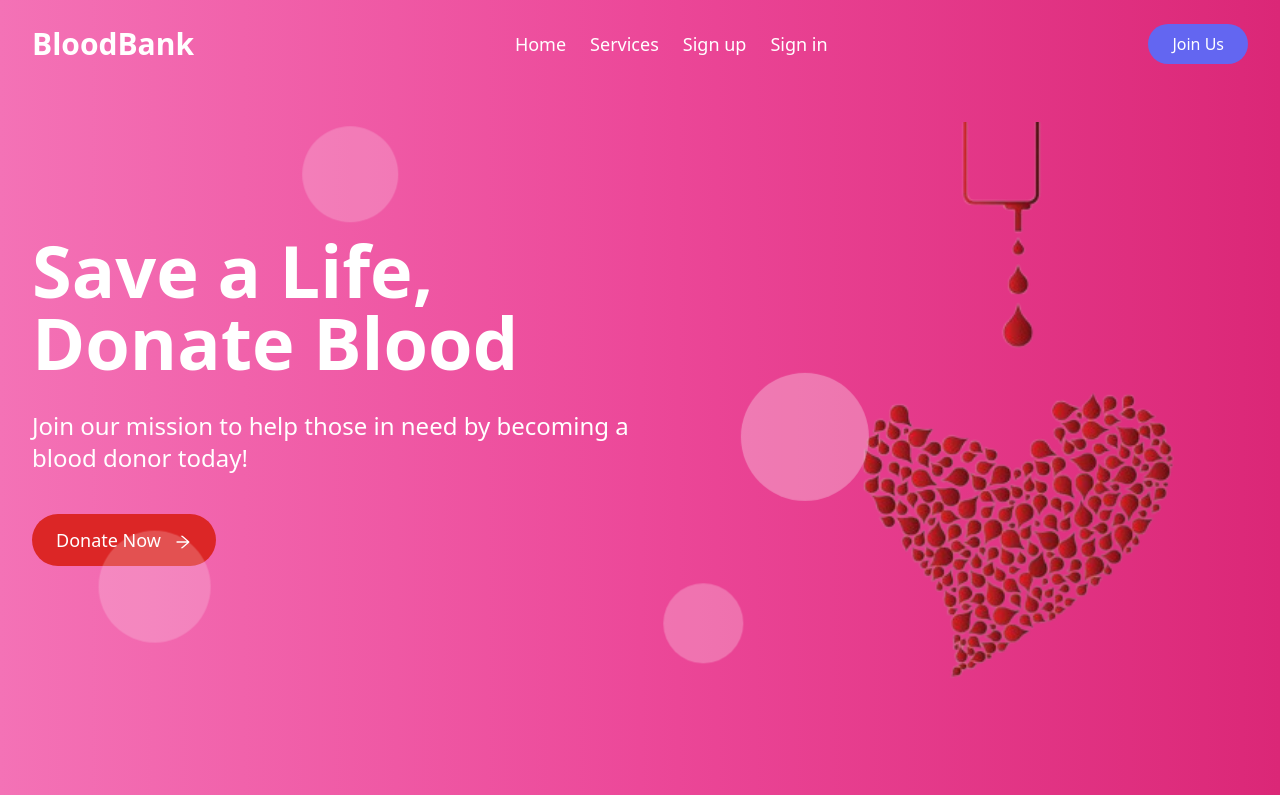
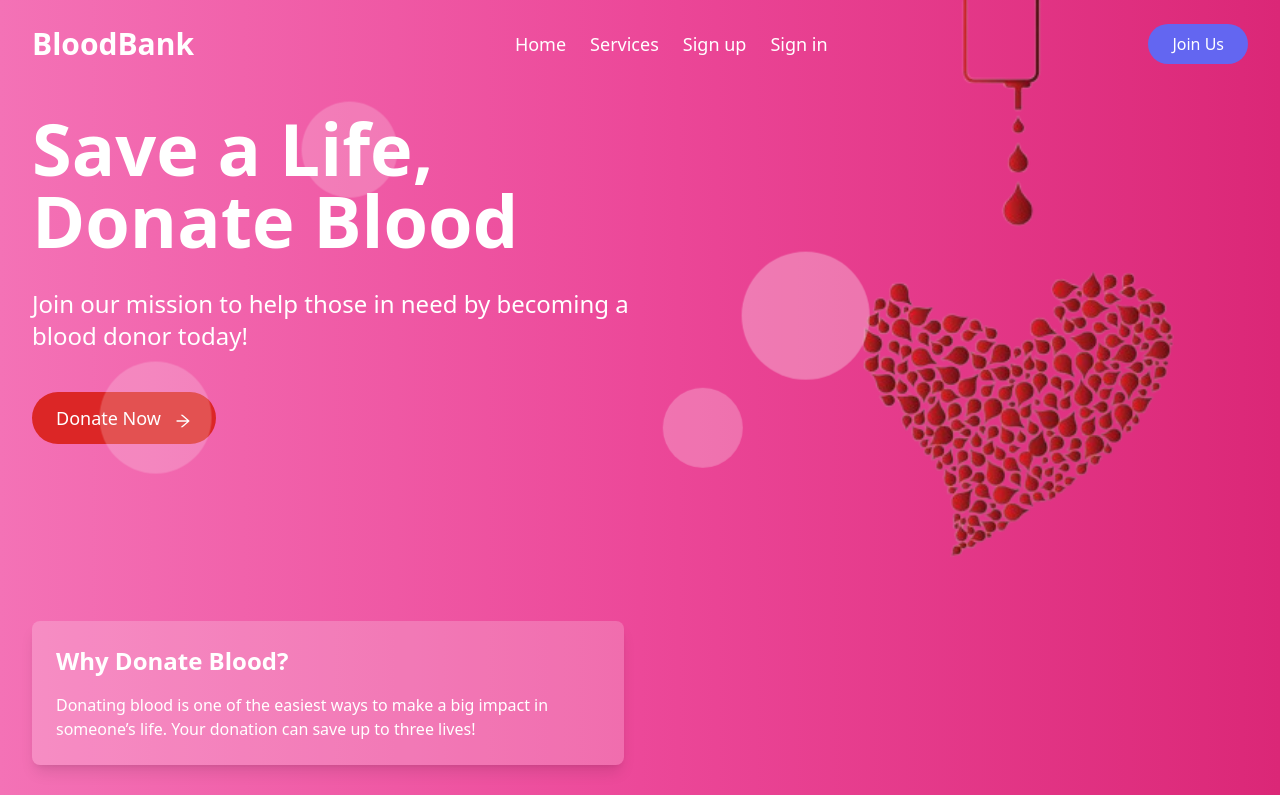
Before and after one commit to j2patel4545/Prime_DE-Project-10-, a React (Vite) app in the folder Frontend/: page / in a window 1280 px wide. Shown: the top 795 px of the page. Built offline with nearby package versions, Linux system fonts and the light colour scheme.

Commit message:
LandingPage.jsx

```diff
--- a/Frontend/src/Components/LandingPage/LandingPage.jsx
+++ b/Frontend/src/Components/LandingPage/LandingPage.jsx
@@ -49,9 +49,10 @@ const LandingPage = () => {
       <div className="min-h-screen bg-gradient-to-r from-pink-400 via-pink-500 to-pink-600 text-white overflow-hidden relative">
 
         {/* Hero Section */}
-        <section className="relative min-h-screen flex flex-col md:flex-row justify-center items-center px-4 pt-24 md:px-8 md:pt-0 overflow-hidden">
+        <section className="relative flex flex-col md:flex-row justify-center items-center px-4 pt-24 md:px-8 md:pt-0 overflow-hidden">
           {/* Background Bubbles */}
           <div className="absolute top-0 left-0 w-full h-full overflow-hidden pointer-events-none">
+            {/* Background bubbles */}
             <motion.div
               className="absolute w-24 h-24 bg-white rounded-full opacity-20"
               style={{ top: '10%', left: '20%' }}
```
